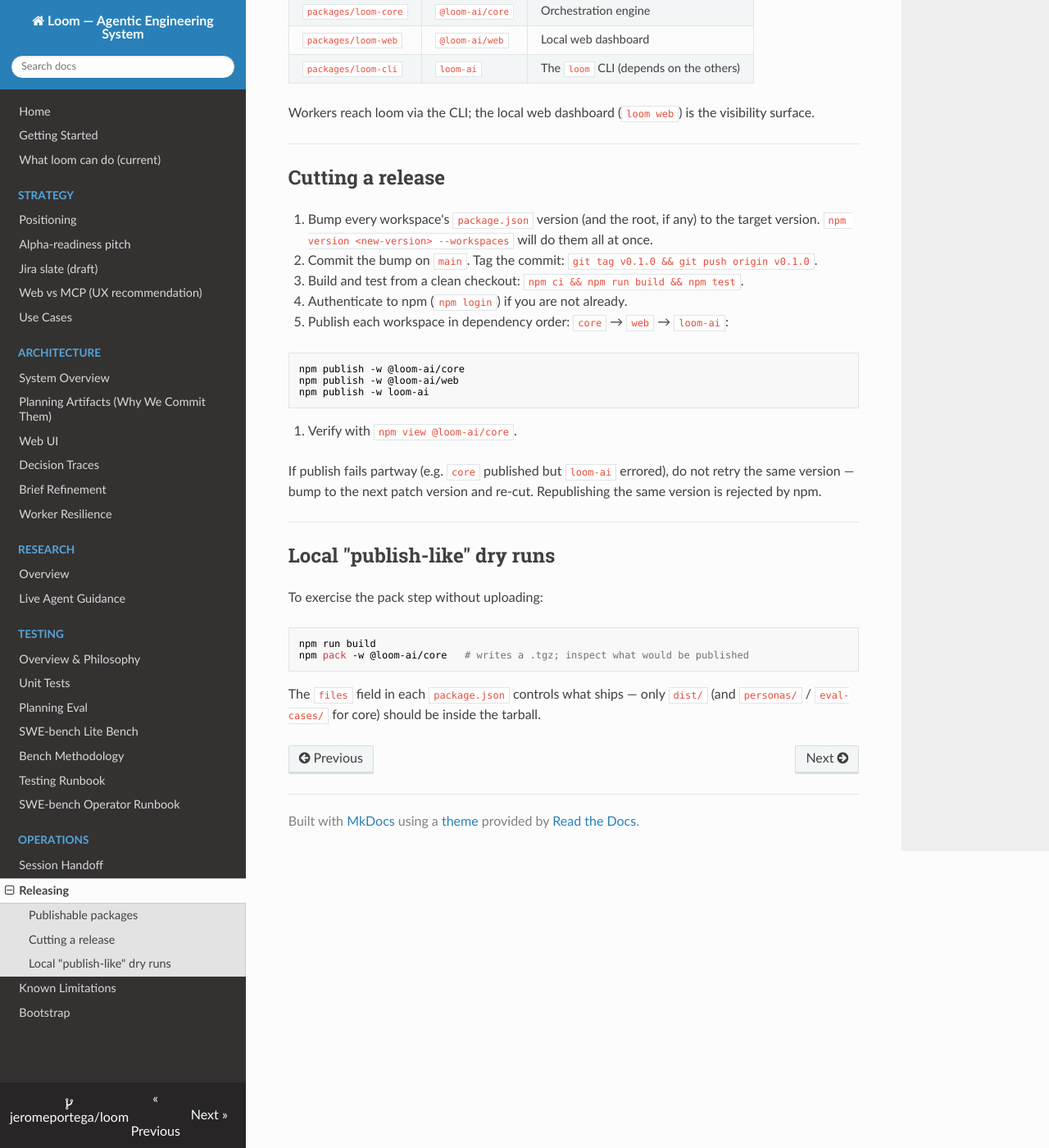
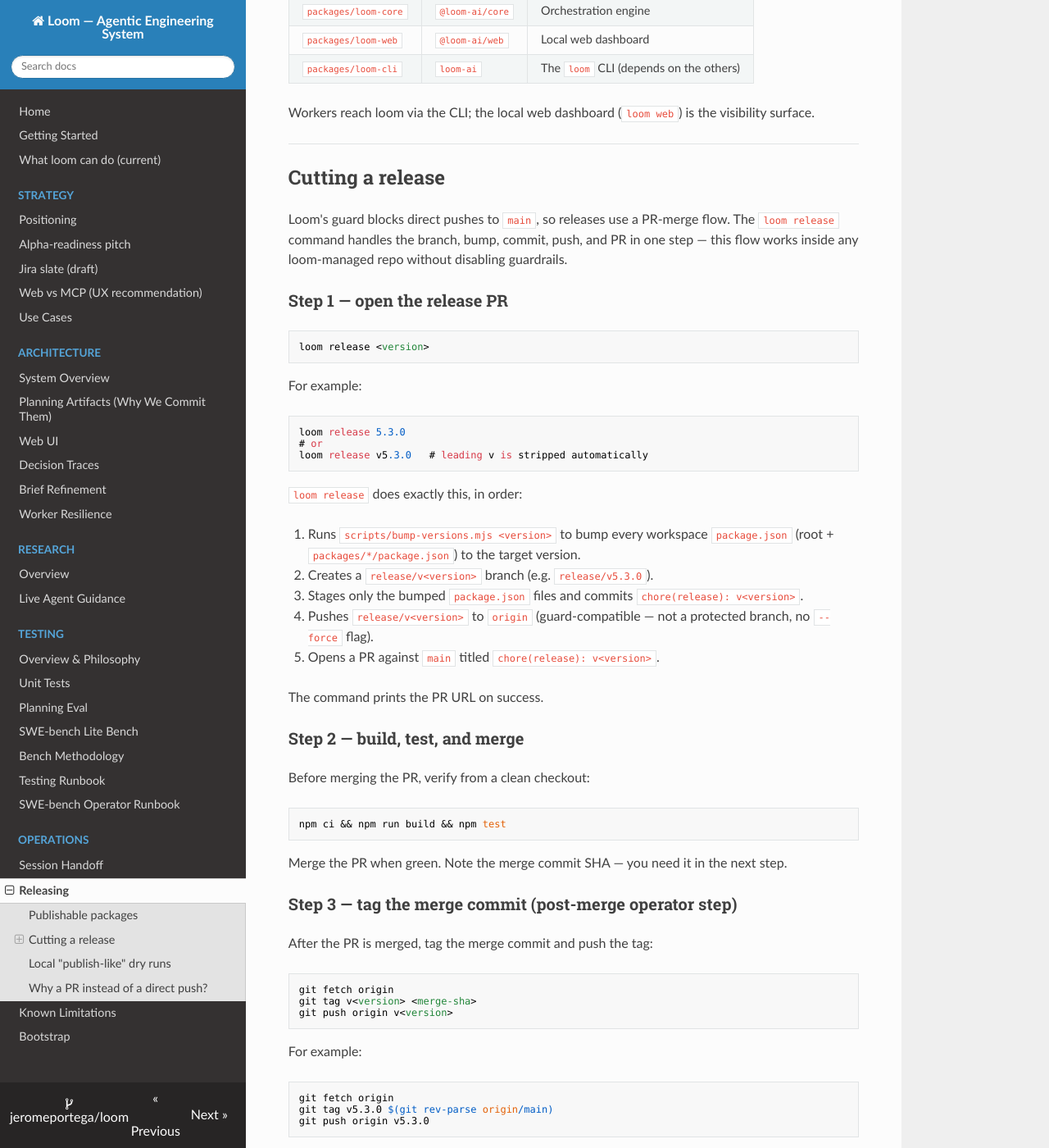
Before and after one commit to jeromeportega/loom, an MkDocs documentation site: the page built from docs/operations/releasing.md, in a window 1280 px wide and 1400 px high, scrolled down 519 px. Shown: the whole window at 82% size. Built offline with MkDocs 1.6.1, drawn with Linux system fonts in a browser that asks for light colours; nearby versions of some CDN libraries; some of the changed text lies outside the part shown.

Commit message:
docs(releasing): rewrite runbook for guard-compatible release flow (story-006-003)
Replace the old 'commit on main then push' instructions (blocked by the
loom guard) with the implemented bump → release/v* → PR → post-merge-tag
flow driven by `loom release`. Add releasing.test.ts with grep-style
content assertions against the runbook and capabilities.md.

Co-Authored-By: Claude Sonnet 4.6 <noreply@anthropic.com>

````diff
--- a/docs/operations/releasing.md
+++ b/docs/operations/releasing.md
@@ -30,22 +30,82 @@ visibility surface.
 
 ## Cutting a release
 
-1. Bump every workspace's `package.json` version (and the root, if any)
-   to the target version. `npm version <new-version> --workspaces` will
-   do them all at once.
-2. Commit the bump on `main`. Tag the commit:
-   `git tag v0.1.0 && git push origin v0.1.0`.
-3. Build and test from a clean checkout: `npm ci && npm run build && npm test`.
-4. Authenticate to npm (`npm login`) if you are not already.
-5. Publish each workspace in dependency order: `core` → `web` → `loom-ai`:
+Loom's guard blocks direct pushes to `main`, so releases use a PR-merge flow.
+The `loom release` command handles the branch, bump, commit, push, and PR in
+one step — this flow works inside any loom-managed repo without disabling
+guardrails.
 
-   ```bash
-   npm publish -w @loom-ai/core
-   npm publish -w @loom-ai/web
-   npm publish -w loom-ai
-   ```
+### Step 1 — open the release PR
 
-6. Verify with `npm view @loom-ai/core`.
+```bash
+loom release <version>
+```
+
+For example:
+
+```bash
+loom release 5.3.0
+# or
+loom release v5.3.0   # leading v is stripped automatically
+```
+
+`loom release` does exactly this, in order:
+
+1. Runs `scripts/bump-versions.mjs <version>` to bump every workspace
+   `package.json` (root + `packages/*/package.json`) to the target version.
+2. Creates a `release/v<version>` branch (e.g. `release/v5.3.0`).
+3. Stages only the bumped `package.json` files and commits
+   `chore(release): v<version>`.
+4. Pushes `release/v<version>` to `origin` (guard-compatible — not a
+   protected branch, no `--force` flag).
+5. Opens a PR against `main` titled `chore(release): v<version>`.
+
+The command prints the PR URL on success.
+
+### Step 2 — build, test, and merge
+
+Before merging the PR, verify from a clean checkout:
+
+```bash
+npm ci && npm run build && npm test
+```
+
+Merge the PR when green. Note the merge commit SHA — you need it in the next
+step.
+
+### Step 3 — tag the merge commit (post-merge operator step)
+
+After the PR is merged, tag the merge commit and push the tag:
+
+```bash
+git fetch origin
+git tag v<version> <merge-sha>
+git push origin v<version>
+```
+
+For example:
+
+```bash
+git fetch origin
+git tag v5.3.0 $(git rev-parse origin/main)
+git push origin v5.3.0
+```
+
+Tag pushes to `origin` pass the guard — `v<version>` is not a protected
+branch, and no `--force` flag is used.
+
+### Step 4 — npm publish
+
+Authenticate to npm (`npm login`) if you are not already, then publish each
+workspace in dependency order:
+
+```bash
+npm publish -w @loom-ai/core
+npm publish -w @loom-ai/web
+npm publish -w loom-ai
+```
+
+Verify with `npm view @loom-ai/core`.
 
 If publish fails partway (e.g. `core` published but `loom-ai` errored), do
 not retry the same version — bump to the next patch version and re-cut.
@@ -65,3 +125,12 @@ npm pack -w @loom-ai/core   # writes a .tgz; inspect what would be published
 The `files` field in each `package.json` controls what ships — only
 `dist/` (and `personas/` / `eval-cases/` for core) should be inside the
 tarball.
+
+---
+
+## Why a PR instead of a direct push?
+
+The loom guard (`loom guard hook`) blocks direct pushes to `main` and
+`master` — that path is reserved for PRs. `release/v*` branches are
+explicitly permitted, so the `loom release` flow works inside any
+loom-managed repo without touching policy.
````
Also changed, not shown: 1 other file.
